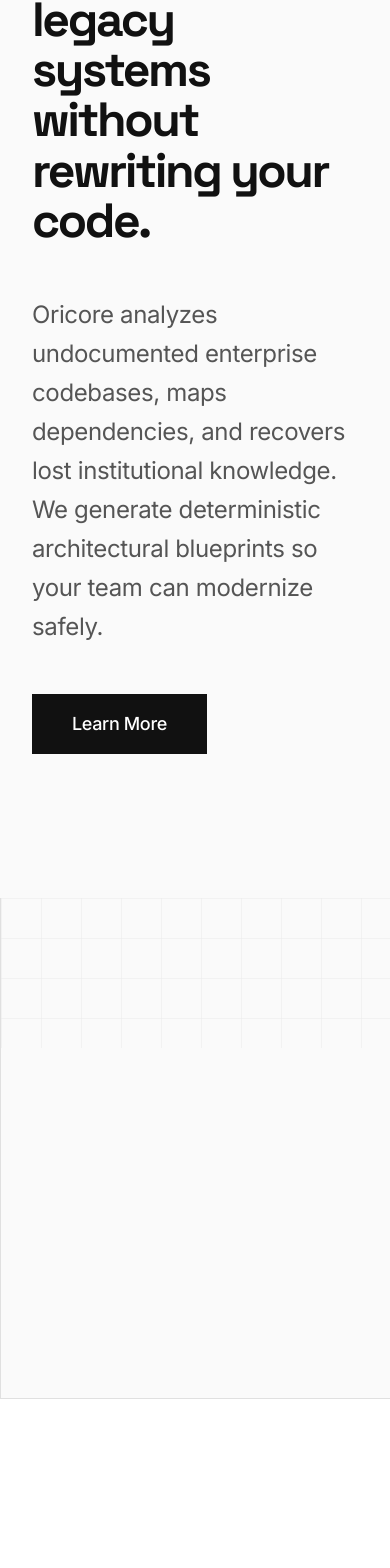
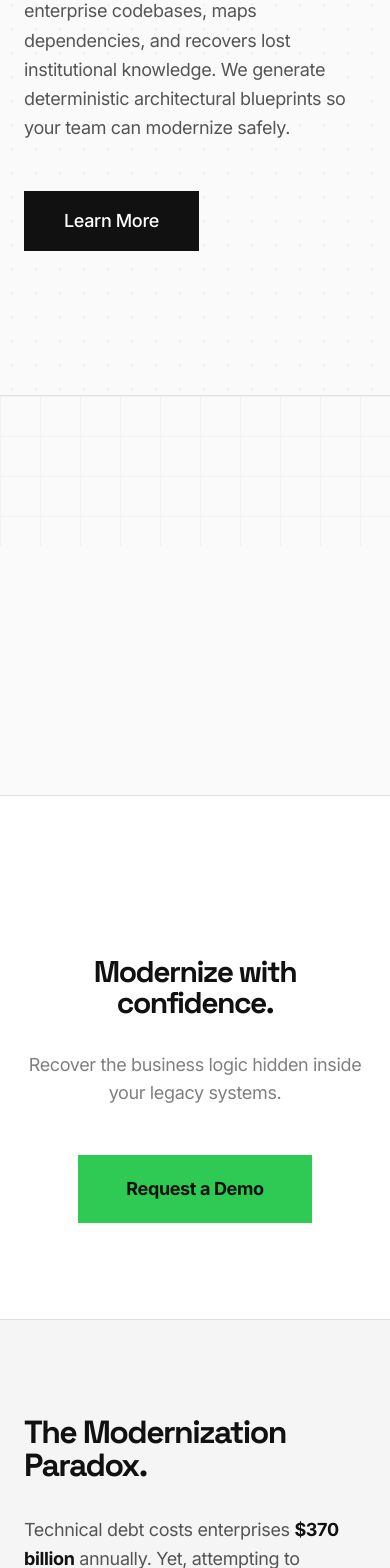
Before and after one commit to soso4ok/oricore-lan, a Next.js app: page / in a window 390 px wide. Shown: the part 367-1935 px from the top of the page. Built offline with nearby package versions, Linux system fonts and the light colour scheme; a web font is replaced by a local one.

Commit message:
fix(mobile): optimize text sizes and layout, add animated hero background

```diff
--- /dev/null
+++ b/app/components/HeroBackground.tsx
@@ -0,0 +1,42 @@
+"use client";
+
+import { motion } from "framer-motion";
+
+export default function HeroBackground() {
+  return (
+    <>
+      {/* Subtle dot grid */}
+      <div
+        className="absolute inset-0 z-0 bg-[radial-gradient(#E0E0E0_1px,transparent_1px)] [background-size:24px_24px] opacity-40 pointer-events-none"
+      />
+
+      {/* Ambient Glows */}
+      <div className="absolute inset-0 z-0 overflow-hidden pointer-events-none">
+        <motion.div
+          animate={{
+            x: [0, 50, -30, 0],
+            y: [0, -40, 30, 0],
+          }}
+          transition={{
+            duration: 20,
+            repeat: Infinity,
+            ease: "easeInOut"
+          }}
+          className="absolute -top-[20%] -left-[15%] w-[80vw] h-[80vw] max-w-[800px] max-h-[800px] rounded-full bg-[radial-gradient(circle_at_center,rgba(47,202,84,0.06)_0%,transparent_70%)] blur-[100px]"
+        />
+        <motion.div
+          animate={{
+            x: [0, -30, 40, 0],
+            y: [0, 50, -35, 0],
+          }}
+          transition={{
+            duration: 25,
+            repeat: Infinity,
+            ease: "easeInOut"
+          }}
+          className="absolute -bottom-[20%] -right-[15%] w-[70vw] h-[70vw] max-w-[700px] max-h-[700px] rounded-full bg-[radial-gradient(circle_at_center,rgba(47,202,84,0.04)_0%,transparent_70%)] blur-[80px]"
+        />
+      </div>
+    </>
+  );
+}
--- a/app/components/NeuronGrid.tsx
+++ b/app/components/NeuronGrid.tsx
@@ -29,7 +29,7 @@
   return (
     <div
       ref={containerRef}
-      className="relative w-full h-full min-h-[500px] flex items-start justify-center bg-[#FAFAFA] border-l border-[#E0E0E0] overflow-hidden cursor-crosshair"
+      className="relative w-full h-full min-h-[400px] lg:min-h-[500px] flex items-start justify-center bg-[#FAFAFA] border-t lg:border-t-0 lg:border-l border-[#E0E0E0] overflow-hidden cursor-crosshair"
       onMouseMove={handleMouseMove}
       onMouseEnter={() => setIsHovering(true)}
       onMouseLeave={() => setIsHovering(false)}
--- a/app/page.tsx
+++ b/app/page.tsx
@@ -1,4 +1,4 @@
-import GridAnimation from "./components/GridAnimation";
+import HeroBackground from "./components/HeroBackground";
 import PipelineCards from "./components/PipelineCards";
 import NeuronGrid from "./components/NeuronGrid";
 import SovereigntyScroll from "./components/SovereigntyScroll";
@@ -42,15 +42,16 @@
 
       {/* ─── HERO ─── */}
       <section className="relative pt-40 pb-0 md:pt-48 md:pb-0 border-b border-[#E0E0E0] overflow-hidden bg-[#FAFAFA]">
+        <HeroBackground />
 
         <div className="max-w-[1600px] mx-auto relative z-10 flex flex-col lg:flex-row items-stretch">
 
           {/* Left: Headline & CTA */}
-          <div className="lg:w-7/12 px-8 lg:pr-16 pb-20 md:pb-32 flex flex-col justify-center">
-            <h1 className="text-5xl md:text-6xl lg:text-7xl font-bold text-[#111111] leading-[1.02] tracking-tighter mb-12 max-w-3xl">
+          <div className="lg:w-7/12 px-6 sm:px-8 lg:pr-16 pb-20 md:pb-32 flex flex-col justify-center">
+            <h1 className="text-3xl sm:text-4xl md:text-6xl lg:text-7xl font-bold text-[#111111] leading-[1.05] tracking-tighter mb-12 max-w-3xl break-words">
               Recover business logic from undocumented legacy systems without rewriting your code.
             </h1>
-            <p className="text-2xl text-[#555555] leading-relaxed mb-12 max-w-2xl">
+            <p className="text-lg sm:text-xl md:text-2xl text-[#555555] leading-relaxed mb-12 max-w-2xl break-words">
               Oricore analyzes undocumented enterprise codebases, maps dependencies, and recovers lost institutional knowledge. We generate deterministic architectural blueprints so your team can modernize safely.
             </p>
 
@@ -71,12 +72,12 @@
       </section>
 
       {/* ─── VALUE PROPOSITION / EXTRACTION ─── */}
-      <section className="py-32 md:py-40 border-b border-[#E0E0E0] bg-white">
-        <div className="max-w-[1600px] mx-auto px-8 mt-32 text-center">
-          <h2 className="text-4xl md:text-6xl font-bold mb-8 tracking-tighter">
+      <section className="py-24 md:py-32 border-b border-[#E0E0E0] bg-white">
+        <div className="max-w-[1600px] mx-auto px-6 sm:px-8 mt-16 text-center">
+          <h2 className="text-3xl sm:text-4xl md:text-6xl font-bold mb-8 tracking-tighter break-words">
             Modernize with confidence.
           </h2>
-          <p className="text-2xl text-black/50 mb-12">
+          <p className="text-lg sm:text-xl md:text-2xl text-black/50 mb-12 break-words">
             Recover the business logic hidden inside your legacy systems.
           </p>
           <a href="#demo" className="inline-block bg-[#2FCA54] !text-[#111111] font-bold text-lg px-12 py-5 hover:bg-black hover:!text-white transition-colors duration-300">
@@ -86,26 +87,26 @@
       </section>
 
       {/* ─── THE MODERNIZATION PARADOX ─── */}
-      <section className="py-32 md:py-40 border-b border-[#E0E0E0] bg-[#F5F5F5]">
-        <div className="max-w-[1600px] mx-auto px-8">
-          <div className="grid grid-cols-1 lg:grid-cols-2 gap-20 items-center">
+      <section className="py-24 md:py-32 border-b border-[#E0E0E0] bg-[#F5F5F5]">
+        <div className="max-w-[1600px] mx-auto px-6 sm:px-8">
+          <div className="grid grid-cols-1 lg:grid-cols-2 gap-12 lg:gap-20 items-center">
             <div>
-              <h2 className="text-[clamp(3rem,5vw,4.5rem)] font-bold text-[#111111] leading-tight mb-8">
+              <h2 className="text-[clamp(2rem,5vw,4.5rem)] font-bold text-[#111111] leading-tight mb-8 break-words">
                 The Modernization Paradox.
               </h2>
-              <p className="text-2xl text-[#555555] leading-relaxed max-w-lg mb-8">
+              <p className="text-lg sm:text-xl md:text-2xl text-[#555555] leading-relaxed max-w-lg mb-8 break-words">
                 Technical debt costs enterprises <strong className="text-[#111111]">$370 billion</strong> annually. Yet, attempting to manually untangle systems that have evolved for decades is a gamble.
               </p>
             </div>
 
             <div className="flex flex-col border-t-[8px] border-[#111111] pt-12 lg:pl-16 lg:border-t-0 lg:border-l-[8px] lg:pt-0 lg:pb-8">
-              <div className="text-[clamp(6rem,10vw,10rem)] font-bold text-[#111111] leading-[0.8] tracking-tighter mb-8">
+              <div className="text-[clamp(4.5rem,10vw,10rem)] font-bold text-[#111111] leading-[0.8] tracking-tighter mb-8">
                 80<span className="text-[#2FCA54]">%</span>
               </div>
-              <p className="text-[1.75rem] font-bold text-[#111111] leading-tight mb-6">
+              <p className="text-xl sm:text-2xl md:text-[1.75rem] font-bold text-[#111111] leading-tight mb-6 break-words">
                 Of manual rewrites fail due to lost institutional knowledge.
               </p>
-              <p className="text-xl text-[#555555] leading-relaxed">
+              <p className="text-base sm:text-lg md:text-xl text-[#555555] leading-relaxed break-words">
                 When dealing with million-line monoliths, the code itself isn't the primary issue—the undocumented business rules buried within it are. You cannot rewrite what your team no longer understands.
               </p>
             </div>
@@ -114,10 +115,10 @@
       </section>
 
       {/* ─── PIPELINE ─── */}
-      <section id="pipeline" className="py-32 md:py-40 bg-[#F0F0F0] border-b border-[#E0E0E0]">
-        <div className="max-w-[1600px] mx-auto px-8">
-          <div className="mb-20">
-            <h2 className="text-[clamp(2.5rem,5vw,4.5rem)] font-bold text-[#111111] leading-tight">
+      <section id="pipeline" className="py-24 md:py-32 bg-[#F0F0F0] border-b border-[#E0E0E0]">
+        <div className="max-w-[1600px] mx-auto px-6 sm:px-8">
+          <div className="mb-12 md:mb-20">
+            <h2 className="text-[clamp(2rem,5vw,4.5rem)] font-bold text-[#111111] leading-tight break-words">
               Three autonomous phases.<br />
               One structured output.
             </h2>
@@ -134,32 +135,32 @@
       <SovereigntyScroll />
 
       {/* ─── ENGINEERING PRINCIPLES / TRUST ─── */}
-      <section id="clients" className="py-32 md:py-40 border-b border-[#E0E0E0] bg-white">
-        <div className="max-w-[1600px] mx-auto px-8">
-          <div className="grid grid-cols-1 lg:grid-cols-2 gap-20">
+      <section id="clients" className="py-24 md:py-32 border-b border-[#E0E0E0] bg-white">
+        <div className="max-w-[1600px] mx-auto px-6 sm:px-8">
+          <div className="grid grid-cols-1 lg:grid-cols-2 gap-12 lg:gap-20">
             <div>
-              <h2 className="text-[clamp(2.5rem,5vw,4.5rem)] font-bold text-[#111111] leading-tight mb-10">
+              <h2 className="text-[clamp(2rem,5vw,4.5rem)] font-bold text-[#111111] leading-tight mb-10 break-words">
                 Engineering Principles.
               </h2>
-              <p className="text-2xl text-[#555555] leading-relaxed max-w-xl">
+              <p className="text-lg sm:text-xl md:text-2xl text-[#555555] leading-relaxed max-w-xl break-words">
                 We design for stability, predictability, and human oversight. Our platform serves Fortune 500 engineering teams who cannot afford abstraction layers to hallucinate.
               </p>
             </div>
 
             <div className="space-y-16">
-              <div className="pl-8 border-l-4 border-[#2FCA54]">
-                <p className="text-3xl text-[#111111] font-bold leading-relaxed mb-4">
+              <div className="pl-6 md:pl-8 border-l-4 border-[#2FCA54]">
+                <p className="text-2xl sm:text-3xl text-[#111111] font-bold leading-relaxed mb-4 break-words">
                   Deterministic Output
                 </p>
-                <p className="text-xl text-[#555555] leading-relaxed">
+                <p className="text-base sm:text-lg md:text-xl text-[#555555] leading-relaxed break-words">
                   We rely on static analysis and deterministic extraction. No stochastic guessing. We parse your system exactly as it executes.
                 </p>
               </div>
-              <div className="pl-8 border-l-4 border-[#2FCA54]">
-                <p className="text-3xl text-[#111111] font-bold leading-relaxed mb-4">
+              <div className="pl-6 md:pl-8 border-l-4 border-[#2FCA54]">
+                <p className="text-2xl sm:text-3xl text-[#111111] font-bold leading-relaxed mb-4 break-words">
                   Architecture-First
                 </p>
-                <p className="text-xl text-[#555555] leading-relaxed">
+                <p className="text-base sm:text-lg md:text-xl text-[#555555] leading-relaxed break-words">
                   Generating code is trivial; understanding intent is hard. We focus on recovering the underlying architecture before a single line of modern code is written.
                 </p>
               </div>
@@ -192,7 +193,7 @@
                 Oricore.
               </span>
             </div>
-            <p className="text-xl text-white/60 max-w-sm">
+            <p className="text-base sm:text-lg md:text-xl text-white/60 max-w-sm break-words">
               Digital Archaeology for enterprise legacy modernization.
             </p>
           </div>
```
